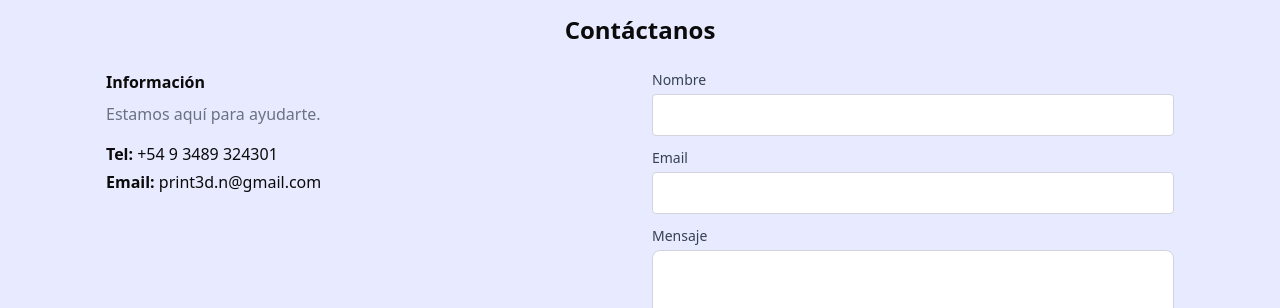
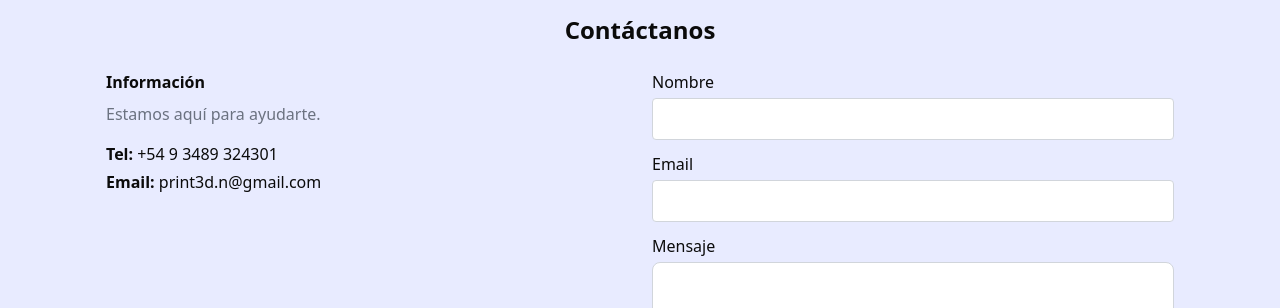
Before and after one commit to lionelc39/print3dn, a React (Vite) app: page / in a window 1280 px wide. Shown: the part 1309-1617 px from the top of the page. Built offline with nearby package versions, Linux system fonts and the light colour scheme.

Commit message:
Update label.jsx

```diff
--- a/src/components/ui/label.jsx
+++ b/src/components/ui/label.jsx
@@ -1,5 +1,4 @@
-export const Label = ({ children, ...props }) => (
-  <label className="block mb-1 text-sm font-medium text-gray-700" {...props}>
-    {children}
-  </label>
+import React from 'react';
+export const Label = ({ children, htmlFor }) => (
+  <label htmlFor={htmlFor} className="block mb-1 font-medium">{children}</label>
 );
```
